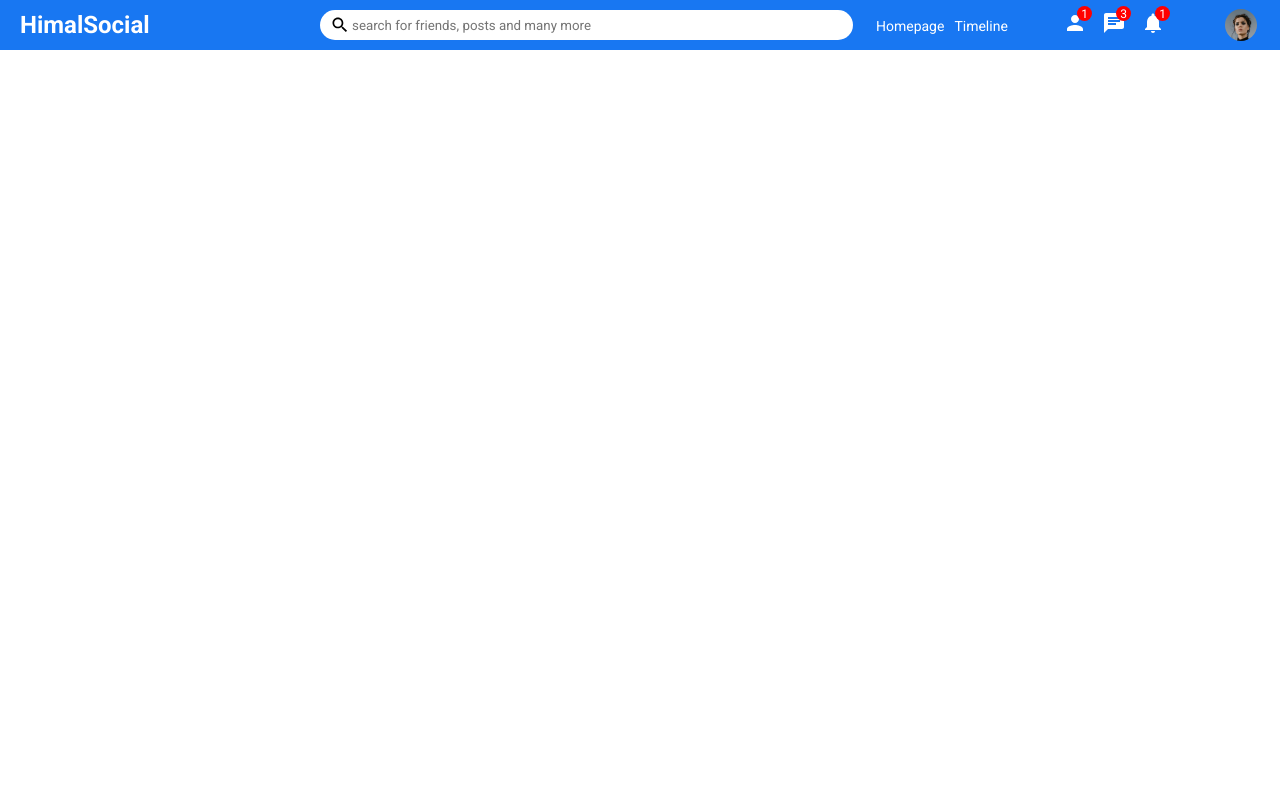
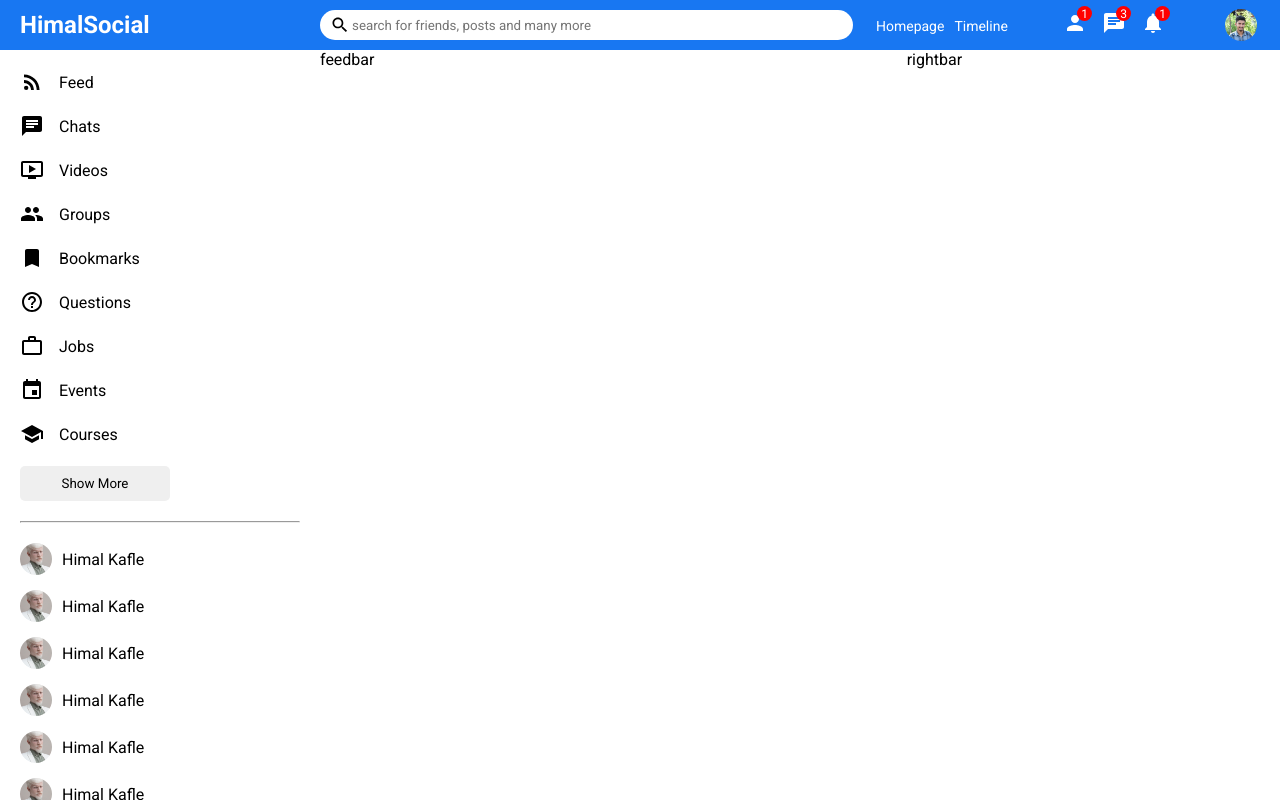
Before and after one commit to himalkafle11/himal-social-app, a React (Create React App) app: page / in a window 1280 px wide. Built offline with nearby package versions, Linux system fonts and the light colour scheme.

Commit message:
sidebar partially completed

```diff
--- /dev/null
+++ b/src/components/feedbar/Feedbar.js
@@ -0,0 +1,5 @@
+import "./feedbar.css";
+
+export default function Feedbar() {
+  return <div className="feedbar">feedbar</div>;
+}
--- /dev/null
+++ b/src/components/feedbar/feedbar.css
@@ -0,0 +1,3 @@
+.feedbar {
+  flex: 5.5;
+}
--- /dev/null
+++ b/src/components/rightbar/Rightbar.js
@@ -0,0 +1,5 @@
+import "./rightbar.css";
+
+export default function Rightbar() {
+  return <div className="rightbar">rightbar</div>;
+}
--- /dev/null
+++ b/src/components/rightbar/rightbar.css
@@ -0,0 +1,3 @@
+.rightbar {
+  flex: 3.5;
+}
--- /dev/null
+++ b/src/components/sidebar/Sidebar.js
@@ -0,0 +1,133 @@
+import "./sidebar.css";
+import RssFeedIcon from "@mui/icons-material/RssFeed";
+import ChatIcon from "@mui/icons-material/Chat";
+import OndemandVideoIcon from "@mui/icons-material/OndemandVideo";
+import GroupIcon from "@mui/icons-material/Group";
+import BookmarkIcon from "@mui/icons-material/Bookmark";
+import HelpOutlineIcon from "@mui/icons-material/HelpOutline";
+import WorkOutlineIcon from "@mui/icons-material/WorkOutline";
+import InsertInvitationIcon from "@mui/icons-material/InsertInvitation";
+import SchoolIcon from "@mui/icons-material/School";
+
+export default function Sidebar() {
+  return (
+    <div className="sidebar">
+      <div className="sidebarWrapper">
+        <ul className="sidebarList">
+          <li className="sidebarListItem">
+            <RssFeedIcon className="sidebarIcon" />
+            <span className="sidebarListItemtext">Feed</span>
+          </li>
+          <li className="sidebarListItem">
+            <ChatIcon className="sidebarIcon" />
+            <span className="sidebarListItemtext">Chats</span>
+          </li>
+          <li className="sidebarListItem">
+            <OndemandVideoIcon className="sidebarIcon" />
+            <span className="sidebarListItemtext">Videos</span>
+          </li>
+          <li className="sidebarListItem">
+            <GroupIcon className="sidebarIcon" />
+            <span className="sidebarListItemtext">Groups</span>
+          </li>
+          <li className="sidebarListItem">
+            <BookmarkIcon className="sidebarIcon" />
+            <span className="sidebarListItemtext">Bookmarks</span>
+          </li>
+          <li className="sidebarListItem">
+            <HelpOutlineIcon className="sidebarIcon" />
+            <span className="sidebarListItemtext">Questions</span>
+          </li>
+          <li className="sidebarListItem">
+            <WorkOutlineIcon className="sidebarIcon" />
+            <span className="sidebarListItemtext">Jobs</span>
+          </li>
+          <li className="sidebarListItem">
+            <InsertInvitationIcon className="sidebarIcon" />
+            <span className="sidebarListItemtext">Events</span>
+          </li>
+          <li className="sidebarListItem">
+            <SchoolIcon className="sidebarIcon" />
+            <span className="sidebarListItemtext">Courses</span>
+          </li>
+        </ul>
+        <button className="sidebarButton">Show More</button>
+        <hr className="sidebarHr" />
+        <ul className="sidebarFriendList">
+          <li className="sidebarFriend">
+            <img
+              className="sidebarFriendImg"
+              src="../assets/person/2.jpeg"
+              alt="friend-img"
+            />
+            <span>Himal Kafle</span>
+          </li>
+          <li className="sidebarFriend">
+            <img
+              className="sidebarFriendImg"
+              src="../assets/person/2.jpeg"
+              alt="friend-img"
+            />
+            <span>Himal Kafle</span>
+          </li>
+          <li className="sidebarFriend">
+            <img
+              className="sidebarFriendImg"
+              src="../assets/person/2.jpeg"
+              alt="friend-img"
+            />
+            <span>Himal Kafle</span>
+          </li>
+          <li className="sidebarFriend">
+            <img
+              className="sidebarFriendImg"
+              src="../assets/person/2.jpeg"
+              alt="friend-img"
+            />
+            <span>Himal Kafle</span>
+          </li>
+          <li className="sidebarFriend">
+            <img
+              className="sidebarFriendImg"
+              src="../assets/person/2.jpeg"
+              alt="friend-img"
+            />
+            <span>Himal Kafle</span>
+          </li>
+          <li className="sidebarFriend">
+            <img
+              className="sidebarFriendImg"
+              src="../assets/person/2.jpeg"
+              alt="friend-img"
+            />
+            <span>Himal Kafle</span>
+          </li>
+          <li className="sidebarFriend">
+            <img
+              className="sidebarFriendImg"
+              src="../assets/person/2.jpeg"
+              alt="friend-img"
+            />
+            <span>Himal Kafle</span>
+          </li>
+          <li className="sidebarFriend">
+            <img
+              className="sidebarFriendImg"
+              src="../assets/person/2.jpeg"
+              alt="friend-img"
+            />
+            <span>Himal Kafle</span>
+          </li>
+          <li className="sidebarFriend">
+            <img
+              className="sidebarFriendImg"
+              src="../assets/person/2.jpeg"
+              alt="friend-img"
+            />
+            <span>Himal Kafle</span>
+          </li>
+        </ul>
+      </div>
+    </div>
+  );
+}
--- /dev/null
+++ b/src/components/sidebar/sidebar.css
@@ -0,0 +1,73 @@
+.sidebar {
+  flex: 3;
+  height: calc(100vh - 50px);
+  overflow: scroll;
+}
+
+::-webkit-scrollbar {
+  width: 5px;
+}
+
+::-webkit-scrollbar--track {
+  background-color: #f1f1f1;
+}
+
+::-webkit-scrollbar-thumb {
+  background-color: rgba(128, 128, 128, 0.628);
+}
+
+.sidebarWrapper {
+  padding: 20px;
+}
+
+.sidebarList {
+  margin: 0;
+  padding: 0;
+  list-style: none;
+}
+
+.sidebarListItem {
+  display: flex;
+  align-items: center;
+  margin-bottom: 20px;
+}
+
+.sidebarIcon {
+  margin-right: 15px;
+}
+
+.sidebarListItemtext {
+  font-size: 16px;
+}
+
+.sidebarButton {
+  width: 150px;
+  padding: 10px;
+  border: none;
+  border-radius: 5px;
+  font-weight: 500;
+}
+
+.sidebarHr {
+  margin: 20px 0;
+}
+
+.sidebarFriendList {
+  padding: 0;
+  margin: 0;
+  list-style: none;
+}
+
+.sidebarFriend {
+  display: flex;
+  align-items: center;
+  margin-bottom: 15px;
+}
+
+.sidebarFriendImg {
+  width: 32px;
+  height: 32px;
+  object-fit: cover;
+  border-radius: 50%;
+  margin-right: 10px;
+}
--- a/src/components/topbar/Topbar.js
+++ b/src/components/topbar/Topbar.js
@@ -35,7 +35,7 @@ export default function Topbar() {
           </div>
         </div>
         <img
-          src="/assets/person/1.jpeg"
+          src="/assets/person/1.jpg"
           alt="profilePicture"
           className="topbar-img"
         />
--- a/src/pages/Home/Home.css
+++ b/src/pages/Home/Home.css
@@ -0,0 +1,4 @@
+.homeContainer {
+  display: flex;
+  width: 100%;
+}
--- a/src/pages/Home/Home.js
+++ b/src/pages/Home/Home.js
@@ -1,5 +1,18 @@
+import Feedbar from "../../components/feedbar/Feedbar";
 import Topbar from "../../components/topbar/Topbar";
+import Sidebar from "../../components/sidebar/Sidebar";
+import Rightbar from "../../components/rightbar/Rightbar";
+import "./home.css";
 
 export default function Home() {
-  return <Topbar />;
+  return (
+    <>
+      <Topbar />
+      <div className="homeContainer">
+        <Sidebar />
+        <Feedbar />
+        <Rightbar />
+      </div>
+    </>
+  );
 }
```
Also changed, not shown: public/assets/person/1.jpeg (deleted), public/assets/person/1.jpg (added).
